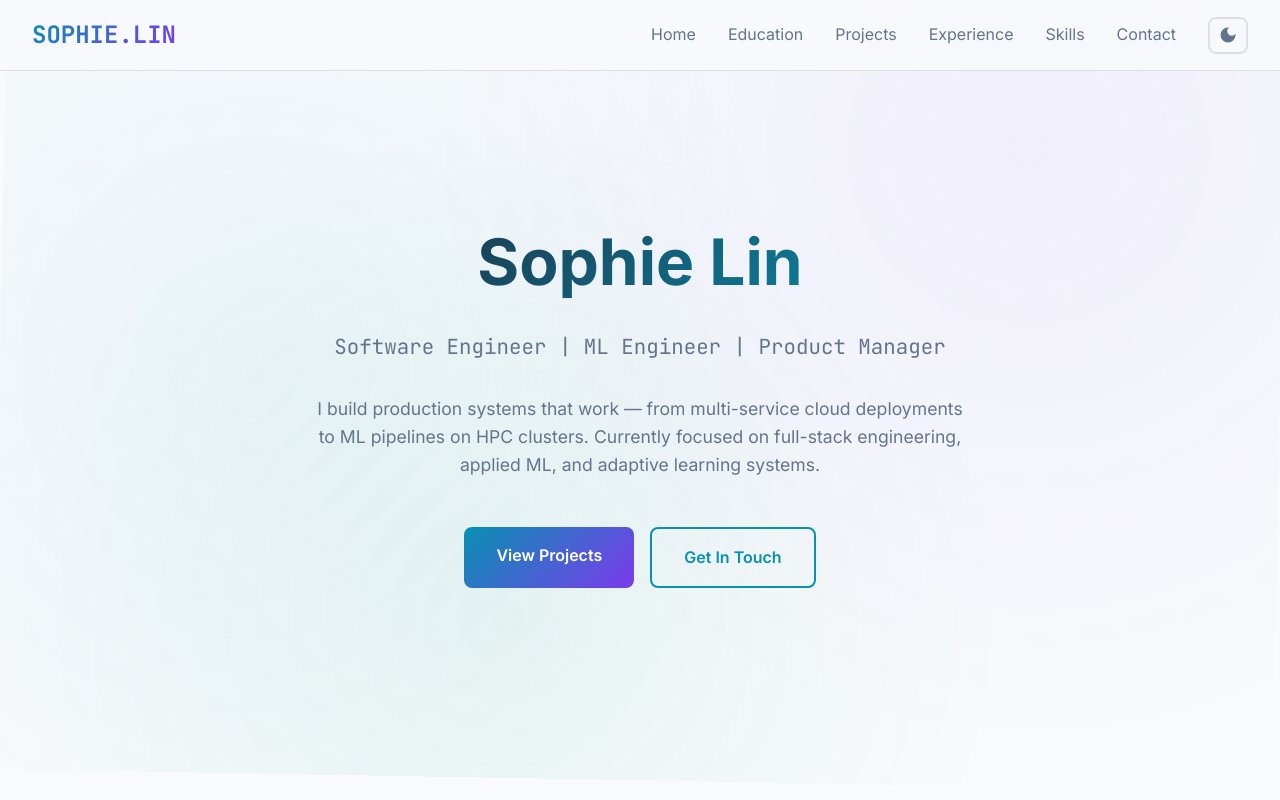
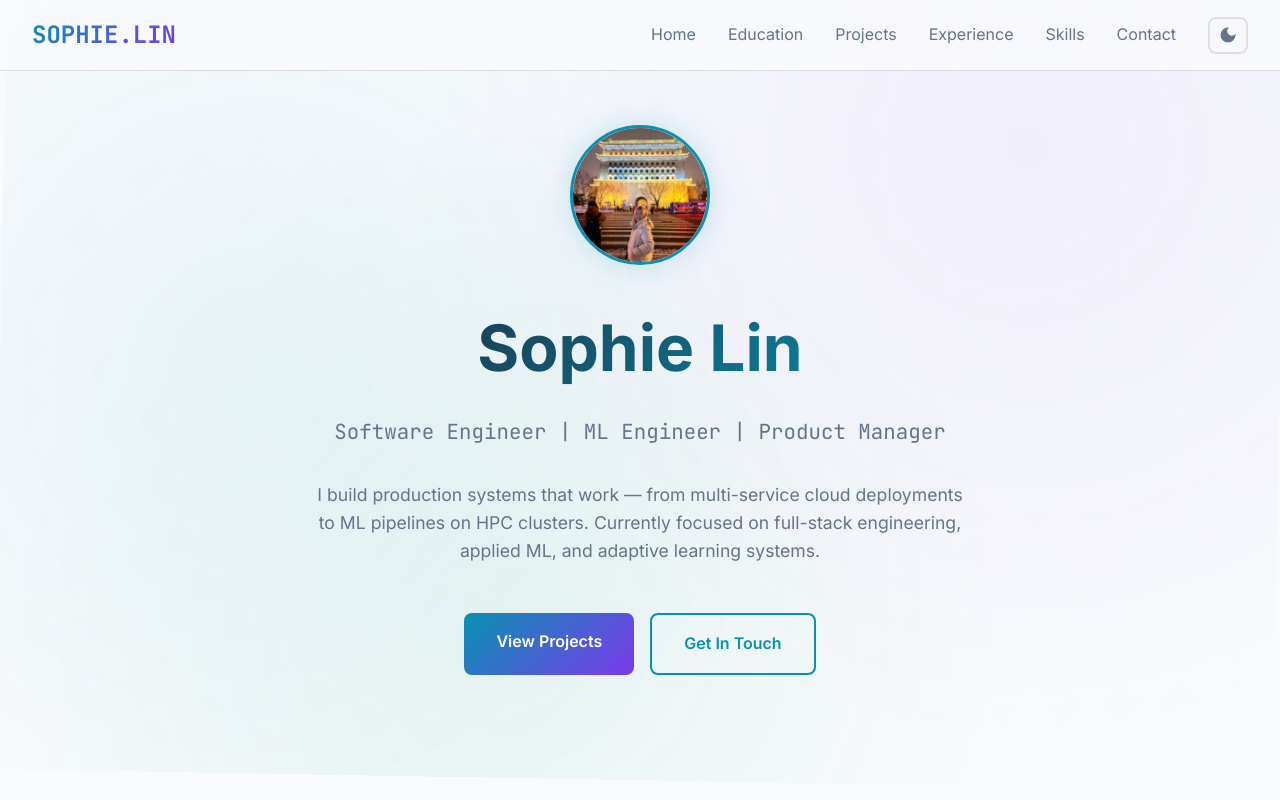
Before and after one commit to Sophie-l-l/Sophie-l-l.github.io, a plain HTML site: page index.html in a window 1280 px wide. Shown: the top 800 px of the page. Drawn offline with Linux system fonts and the light colour scheme.

Commit message:
Add profile photo to hero section

```diff
--- a/index.html
+++ b/index.html
@@ -294,6 +294,19 @@
             justify-content: center;
             text-align: center;
             position: relative;
+        }
+
+        .hero-avatar {
+            width: 140px;
+            height: 140px;
+            border-radius: 50%;
+            object-fit: cover;
+            object-position: center 20%;
+            border: 3px solid var(--accent-blue);
+            box-shadow: 0 0 30px var(--glow);
+            margin-bottom: 1.5rem;
+            animation: fadeInUp 0.8s ease-out;
+            transition: border-color 0.3s ease, box-shadow 0.3s ease;
         }
 
         .hero-content h1 {
@@ -1007,6 +1020,7 @@
         <!-- Hero -->
         <section id="home" class="hero">
             <div class="hero-content">
+                <img src="profile.jpg" alt="Sophie Lin" class="hero-avatar">
                 <h1>Sophie Lin</h1>
                 <div class="subtitle">Software Engineer | ML Engineer | Product Manager</div>
                 <p class="description">
```
Also changed, not shown: profile.jpg (added).
